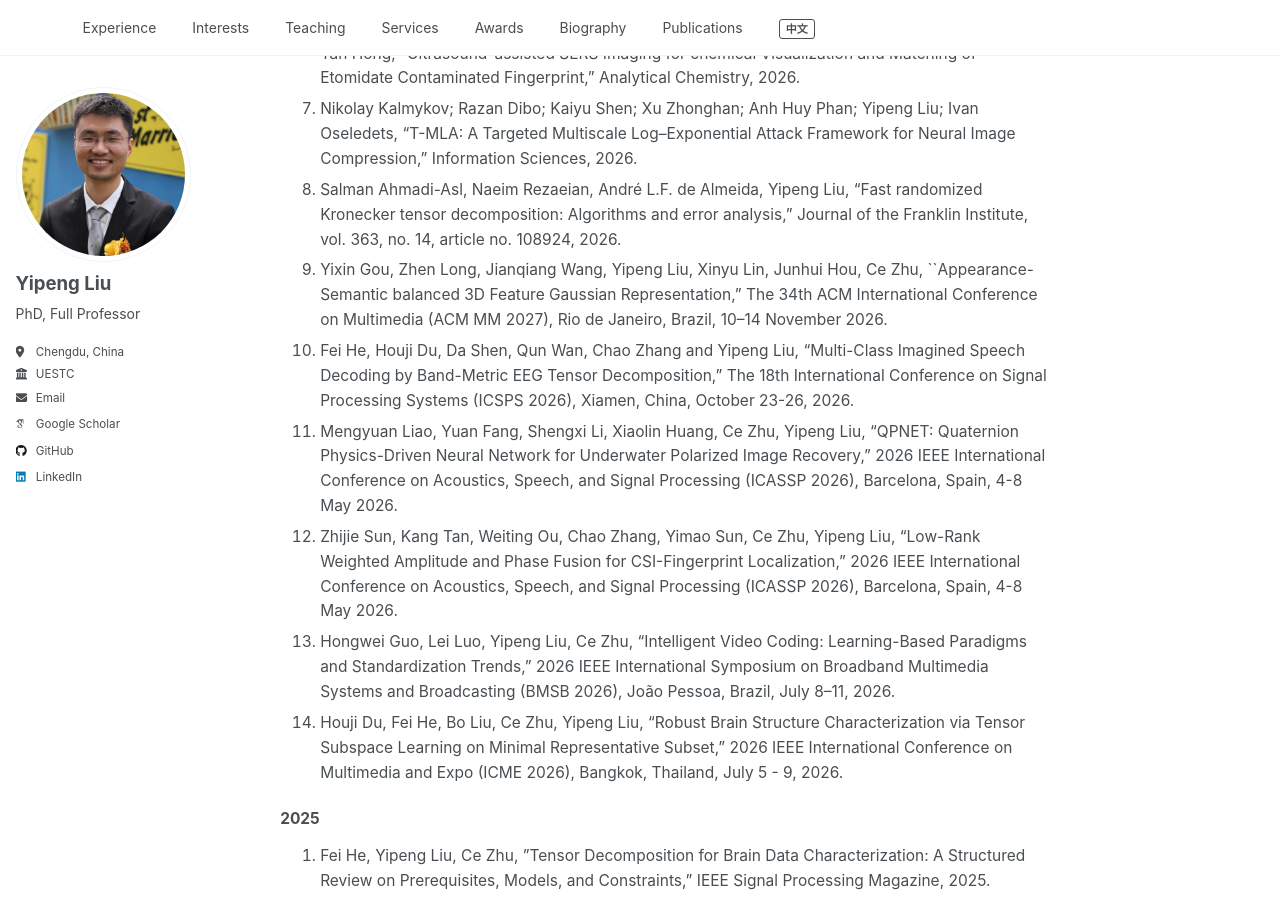
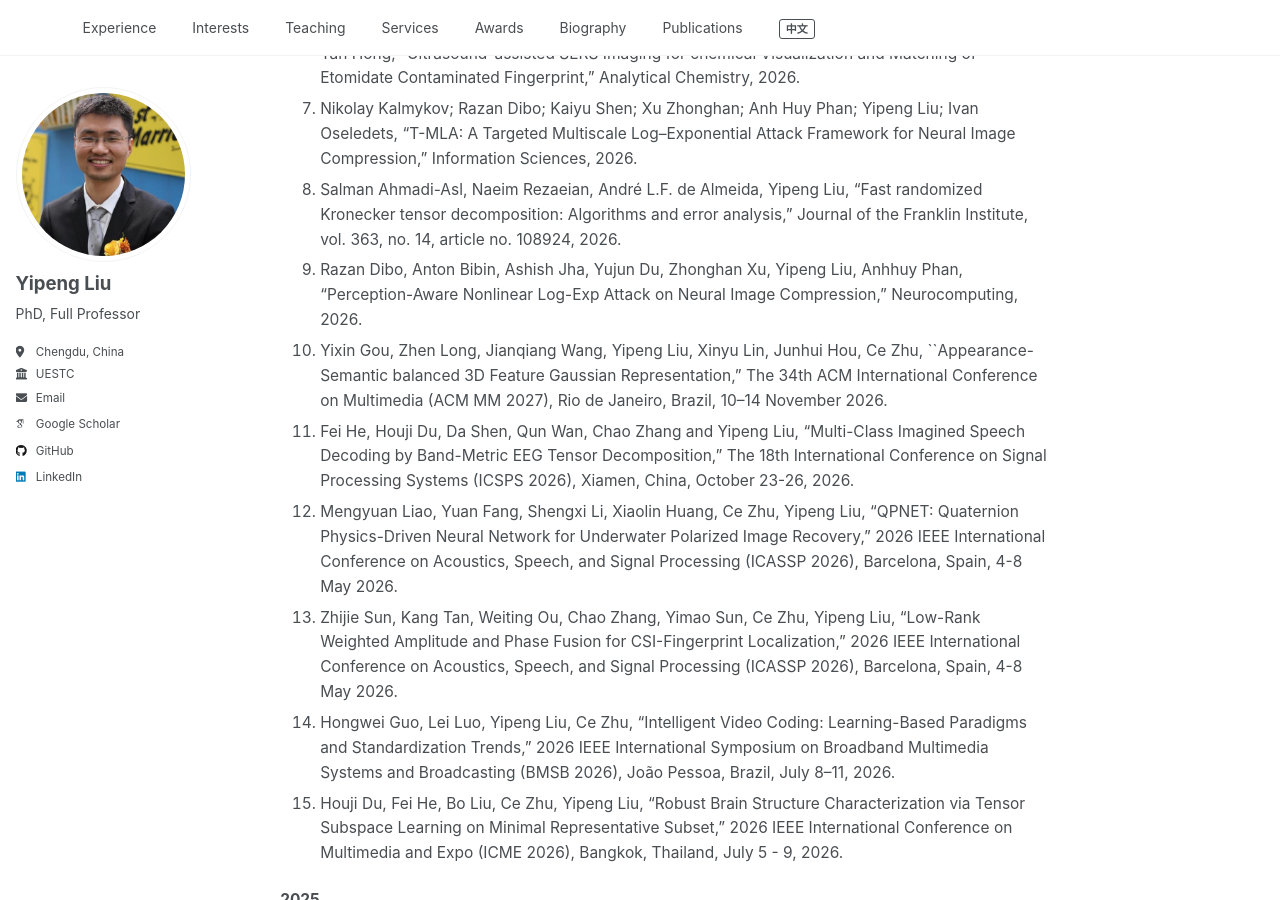
Before and after one commit to yipengliu/yipengliu.github.io, a Jekyll site: the page built from _pages/main-en.md, in a window 1280 px wide and 900 px high, scrolled down 3689 px. Built offline with Jekyll 4.4.1, drawn with Linux system fonts in a browser that asks for light colours; some web fonts are replaced.

Commit message:
Update main-en.md

```diff
--- a/_pages/main-en.md
+++ b/_pages/main-en.md
@@ -110,12 +110,13 @@
 6. Yating Zhang, Mengyuan Liao, Zehua Wang, Zhonghan Xu, Bowen Li, Binbin Zhang, Buyi Xu, Rongji Yang, Guoyun Zhou, Chong Wang, Jiujuan Li, Yuanming Chen, Shouxu Wang, Wei He, Yipeng Liu, Yan Hong, "Ultrasound-assisted SERS Imaging for chemical Visualization and Matching of Etomidate Contaminated Fingerprint," Analytical Chemistry, 2026.
 7. Nikolay Kalmykov; Razan Dibo; Kaiyu Shen; Xu Zhonghan; Anh Huy Phan; Yipeng Liu; Ivan Oseledets, "T-MLA: A Targeted Multiscale Log--Exponential Attack Framework for Neural Image Compression," Information Sciences, 2026.
 8. Salman Ahmadi-Asl, Naeim Rezaeian, André L.F. de Almeida, Yipeng Liu, "Fast randomized Kronecker tensor decomposition: Algorithms and error analysis," Journal of the Franklin Institute, vol. 363, no. 14, article no. 108924, 2026.
-9. Yixin Gou, Zhen Long, Jianqiang Wang, Yipeng Liu, Xinyu Lin, Junhui Hou, Ce Zhu, ``Appearance-Semantic balanced 3D Feature Gaussian Representation," The 34th ACM International Conference on Multimedia (ACM MM 2027), Rio de Janeiro, Brazil, 10–14 November 2026.
-10. Fei He, Houji Du, Da Shen, Qun Wan, Chao Zhang and Yipeng Liu, "Multi-Class Imagined Speech Decoding by Band-Metric EEG Tensor Decomposition," The 18th International Conference on Signal Processing Systems (ICSPS 2026), Xiamen, China, October 23-26, 2026.
-11. Mengyuan Liao, Yuan Fang, Shengxi Li, Xiaolin Huang, Ce Zhu, Yipeng Liu, "QPNET: Quaternion Physics-Driven Neural Network for Underwater Polarized Image Recovery," 2026 IEEE International Conference on Acoustics, Speech, and Signal Processing (ICASSP 2026), Barcelona, Spain, 4-8 May 2026.
-12. Zhijie Sun, Kang Tan, Weiting Ou, Chao Zhang, Yimao Sun, Ce Zhu, Yipeng Liu, "Low-Rank Weighted Amplitude and Phase Fusion for CSI-Fingerprint Localization," 2026 IEEE International Conference on Acoustics, Speech, and Signal Processing (ICASSP 2026), Barcelona, Spain, 4-8 May 2026.
-13. Hongwei Guo, Lei Luo, Yipeng Liu, Ce Zhu, "Intelligent Video Coding: Learning-Based Paradigms and Standardization Trends," 2026 IEEE International Symposium on Broadband Multimedia Systems and Broadcasting (BMSB 2026), João Pessoa, Brazil, July 8–11, 2026.
-14. Houji Du, Fei He, Bo Liu, Ce Zhu, Yipeng Liu, "Robust Brain Structure Characterization via Tensor Subspace Learning on Minimal Representative Subset," 2026 IEEE International Conference on Multimedia and Expo (ICME 2026), Bangkok, Thailand, July 5 - 9, 2026.
+9. Razan Dibo, Anton Bibin, Ashish Jha, Yujun Du,  Zhonghan Xu, Yipeng Liu, Anhhuy Phan, "Perception-Aware Nonlinear Log-Exp Attack on Neural Image Compression," Neurocomputing, 2026.
+10. Yixin Gou, Zhen Long, Jianqiang Wang, Yipeng Liu, Xinyu Lin, Junhui Hou, Ce Zhu, ``Appearance-Semantic balanced 3D Feature Gaussian Representation," The 34th ACM International Conference on Multimedia (ACM MM 2027), Rio de Janeiro, Brazil, 10–14 November 2026.
+11. Fei He, Houji Du, Da Shen, Qun Wan, Chao Zhang and Yipeng Liu, "Multi-Class Imagined Speech Decoding by Band-Metric EEG Tensor Decomposition," The 18th International Conference on Signal Processing Systems (ICSPS 2026), Xiamen, China, October 23-26, 2026.
+12. Mengyuan Liao, Yuan Fang, Shengxi Li, Xiaolin Huang, Ce Zhu, Yipeng Liu, "QPNET: Quaternion Physics-Driven Neural Network for Underwater Polarized Image Recovery," 2026 IEEE International Conference on Acoustics, Speech, and Signal Processing (ICASSP 2026), Barcelona, Spain, 4-8 May 2026.
+13. Zhijie Sun, Kang Tan, Weiting Ou, Chao Zhang, Yimao Sun, Ce Zhu, Yipeng Liu, "Low-Rank Weighted Amplitude and Phase Fusion for CSI-Fingerprint Localization," 2026 IEEE International Conference on Acoustics, Speech, and Signal Processing (ICASSP 2026), Barcelona, Spain, 4-8 May 2026.
+14. Hongwei Guo, Lei Luo, Yipeng Liu, Ce Zhu, "Intelligent Video Coding: Learning-Based Paradigms and Standardization Trends," 2026 IEEE International Symposium on Broadband Multimedia Systems and Broadcasting (BMSB 2026), João Pessoa, Brazil, July 8–11, 2026.
+15. Houji Du, Fei He, Bo Liu, Ce Zhu, Yipeng Liu, "Robust Brain Structure Characterization via Tensor Subspace Learning on Minimal Representative Subset," 2026 IEEE International Conference on Multimedia and Expo (ICME 2026), Bangkok, Thailand, July 5 - 9, 2026.
 
 #### 2025
 
```
